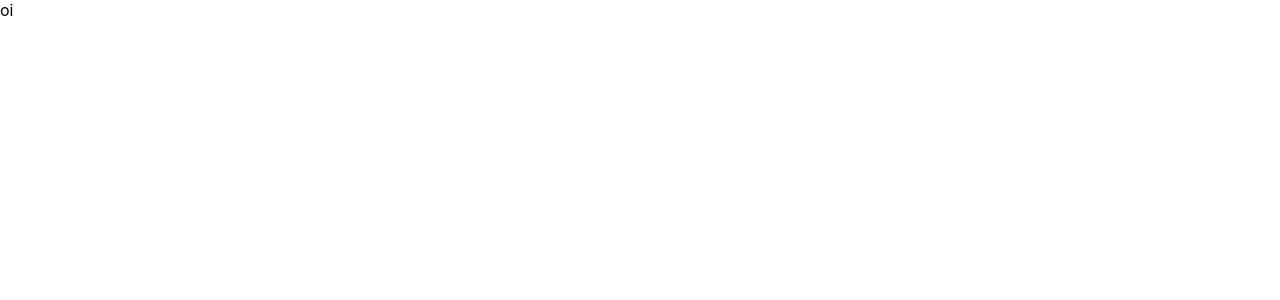
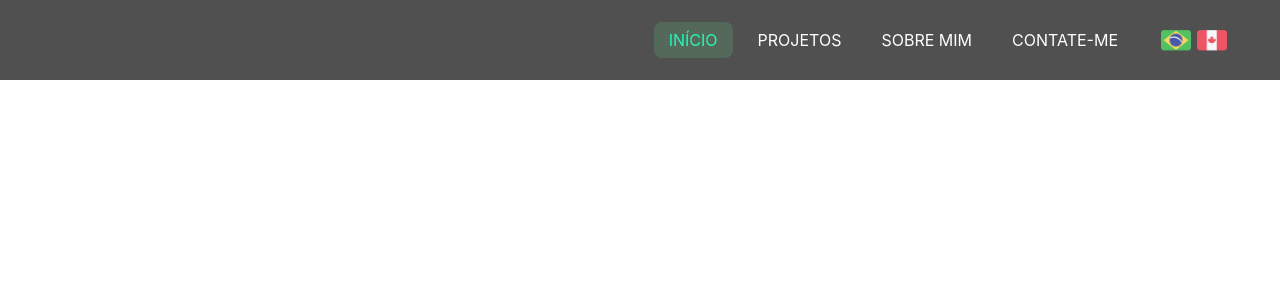
Before and after one commit to jeffreyalvr/meu-portfolio, a React (Vite) app: page / in a window 1280 px wide. Shown: the top 300 px of the page. Built offline with nearby package versions, Linux system fonts and the light colour scheme.

Commit message:
Adiciona o elemento nav

```diff
--- a/src/App.jsx
+++ b/src/App.jsx
@@ -1,5 +1,11 @@
+import Home from "./pages/Home";
+
 const App = () => {
-  return <div className="App">oi</div>;
+  return (
+    <div className="App">
+      <Home />
+    </div>
+  );
 };
 
 export default App;
--- a/src/components/Nav/index.jsx
+++ b/src/components/Nav/index.jsx
@@ -1,5 +1,27 @@
+import "./styles.css";
+
+import brazil_flag from "../../assets/images/brazil_flag.png";
+import canada_flag from "../../assets/images/canada_flag.png";
+
 const Nav = () => {
-  return <div>Nav</div>;
+  return (
+    <nav>
+      <div className="links">
+        <div className="item active">início</div>
+        <div className="item">projetos</div>
+        <div className="item">sobre mim</div>
+        <div className="item">contate-me</div>
+      </div>
+      <div className="languages">
+        <div className="item" title="Português">
+          <img src={brazil_flag} alt="PT-BR" />
+        </div>
+        <div className="item" title="Inglês">
+          <img src={canada_flag} alt="EN-CA" />
+        </div>
+      </div>
+    </nav>
+  );
 };
 
 export default Nav;
--- a/src/components/Nav/styles.css
+++ b/src/components/Nav/styles.css
@@ -0,0 +1,64 @@
+nav {
+  height: 80px;
+  width: 100%;
+  background-color: #505050;
+  display: flex;
+  flex-direction: row;
+  align-items: center;
+  justify-content: flex-end;
+  padding: 0 50px;
+}
+
+nav .links,
+.languages {
+  height: 40px;
+  display: flex;
+  flex-direction: row;
+  align-items: center;
+}
+
+nav .links {
+  margin: 0 20px 0 0;
+}
+
+nav .languages .item {
+  height: 30px;
+  width: 30px;
+  margin: 0 3px;
+  cursor: pointer;
+}
+
+nav .languages .item img {
+  height: 100%;
+  width: 100%;
+  border: none;
+}
+
+nav .links .item {
+  padding: 8px 15px;
+  margin: 0 5px;
+  color: #fff;
+  background-color: transparent;
+  border-radius: 8px;
+  text-transform: uppercase;
+  cursor: pointer;
+}
+
+nav .links .item.active {
+  background-color: rgba(108, 212, 131, 0.19);
+  color: #22f9b8;
+}
+
+nav .links .item:hover {
+  background-color: rgba(108, 212, 131, 0.19);
+}
+
+nav .links .item a:link,
+nav .links .item a:visited,
+nav .links .item a:active {
+  color: #fff;
+}
+
+nav .links .item a:hover {
+  color: #22f9b8;
+}
--- a/src/pages/Home/index.jsx
+++ b/src/pages/Home/index.jsx
@@ -1,5 +1,11 @@
+import Nav from "../../components/Nav";
+
 const Home = () => {
-  return <div>Home</div>;
+  return (
+    <div className="wrapper">
+      <Nav />
+    </div>
+  );
 };
 
 export default Home;
```
